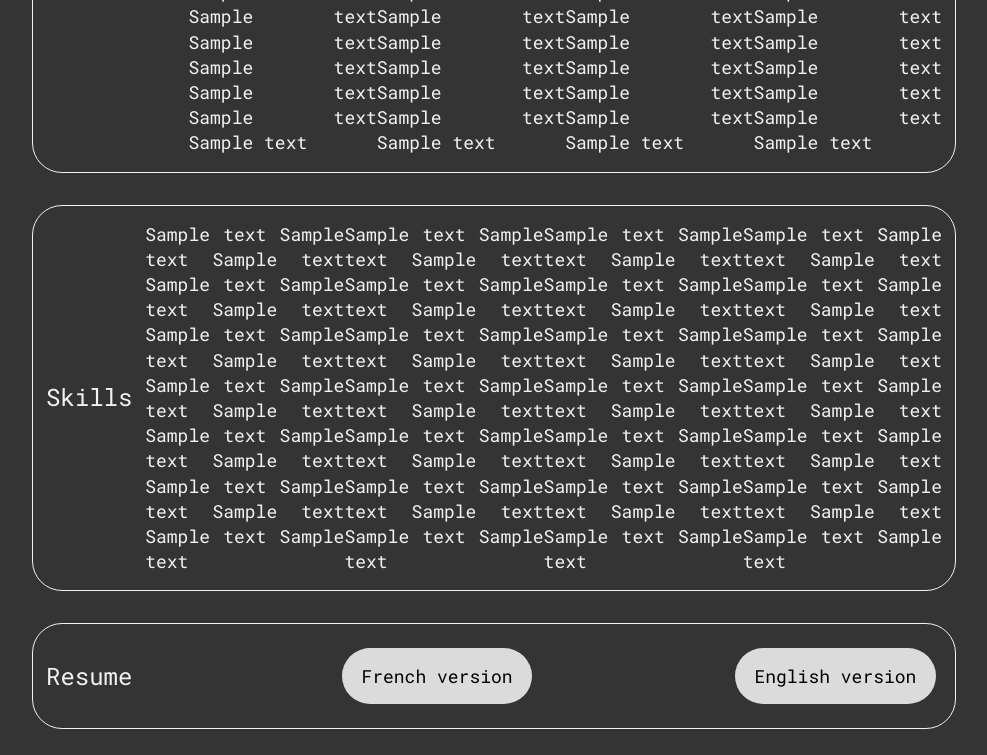
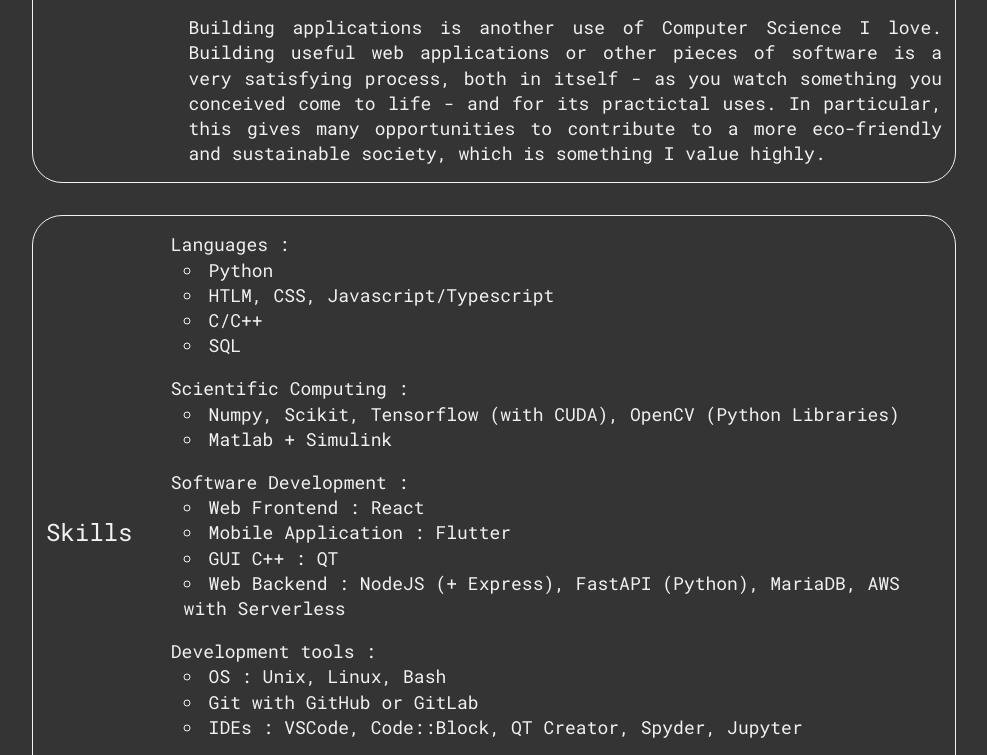
Before and after one commit to ITYL-dev/ITYL-dev.github.io, a website: page index.html in a window 1280 px wide. Shown: the part 883-1638 px from the top of the page, without its empty margins (146-1133 px from the left). Drawn offline with Linux system fonts and the light colour scheme.

Commit message:
index content

```diff
--- a/css/index.css
+++ b/css/index.css
@@ -14,6 +14,12 @@
 
 h2 {
 	font-size: x-large;
+	text-align: center;
+	line-height: 1.4em;
+}
+
+h3 {
+	font-size: large;
 	text-align: center;
 	line-height: 1.4em;
 }
@@ -47,6 +53,7 @@
 	margin-bottom: 15px;
 	margin-top: 15px;
 	width: 35vw;
+	backdrop-filter: blur(3px);
 }
 
 nav {
@@ -71,7 +78,7 @@
 	margin-left: auto;
 	margin-right: auto;
 	display: flex;
-	justify-content: space-evenly;
+	justify-content: space-between;
 	align-items: center;
 	flex-direction: column;
 }
@@ -90,8 +97,19 @@
 	padding-bottom: 2vh;
 }
 
+main > div > h2 + div {
+	display: flex;
+	justify-content: space-between;
+	align-items: start;
+	flex-direction: column;
+}
+
 main > div > h2 {
 	margin-right: 1vw;
+}
+
+main > div > h2 + div > h3 {
+	margin-left: 2vw;
 }
 
 button {
--- a/index.html
+++ b/index.html
@@ -22,24 +22,59 @@
         <img id="portrait" src="./assets/photo.png" alt="My face should be here ..." />
         <div id="presentation">
           <h1>Baptiste Grignon</h1>
-          <p>French engineering student at <a href="https://en.wikipedia.org/wiki/%C3%89cole_centrale_de_Lyon" target="_blank">Ecole Centrale de Lyon</a> with a passion for Computer Science.</p>
-          <p>Currently in a gap year, looking for internships opportunities abroad !</p>
+          <p>I'm a french engineering student at <a href="https://en.wikipedia.org/wiki/%C3%89cole_centrale_de_Lyon" target="_blank">Ecole Centrale de Lyon</a> with a passion for Computer Science.</p>
+          <p>I'm currently undertaking a gap year and I am looking for internships opportunities abroad !</p>
         </div>
         <img id="logo-centrale" src="./assets/logo_centrale_lyon.svg" alt="Logo of Ecole Centrale de Lyon ..." />
       </div>
       <div>
         <h2>Interests</h2>
-        <p>Sample text Sample text Sample text Sample text Sample text Sample text Sample text Sample text Sample text Sample text Sample text Sample text Sample text Sample text Sample text Sample text Sample text Sample text Sample text Sample text</p>
-        <p>Sample text Sample text Sample text Sample text Sample text Sample text Sample text Sample text Sample text Sample text Sample text Sample text Sample text Sample text Sample text Sample text Sample text Sample text Sample text Sample text</p>
-        <p>Sample text Sample text Sample text Sample text Sample text Sample text Sample text Sample text Sample text Sample text Sample text Sample text Sample text Sample text Sample text Sample text Sample text Sample text Sample text Sample text</p>
-        <p>Sample text Sample text Sample text Sample text Sample text Sample text Sample text Sample text Sample text Sample text Sample text Sample text Sample text Sample text Sample text Sample text Sample text Sample text Sample text Sample text</p>
+        <div>
+          <p>I pursued general engineering as a student because I am interested in multiple fields (Physic, Electronic, Mechanic, Electrical Engineering, Control Engineering...) and I could not really chose one at the time. However, I realised later that I was most passionnate about Programming which led me to pick a lot of Computer Science courses.</p>
+          <br>
+          <p>The combination of my diverse interests and educational background has led me to enjoy the most studying and experimenting in subjects requiring a blend of various fields such as Robotics and Simulation. The latter may be my favorite. Science is made of models and I find very exciting to build applications allowing practical uses of those models. For instance, I would be thrilled to contribute to a Physics Engine or a Game Engine.</p>
+          <br>
+          <p>Building applications is another use of Computer Science I love. Building useful web applications or other pieces of software is a very satisfying process, both in itself - as you watch something you conceived come to life - and for its practictal uses. In particular, this gives many opportunities to contribute to a more eco-friendly and sustainable society, which is something I value highly.</p>
+        </div>
       </div>
       <div>
         <h2>Skills</h2>
-        <p>Sample text Sample text Sample text Sample text Sample text Sample text Sample text Sample text Sample text Sample text Sample text Sample text Sample text Sample text Sample text Sample text Sample text Sample text Sample text Sample text</p>
-        <p>Sample text Sample text Sample text Sample text Sample text Sample text Sample text Sample text Sample text Sample text Sample text Sample text Sample text Sample text Sample text Sample text Sample text Sample text Sample text Sample text</p>
-        <p>Sample text Sample text Sample text Sample text Sample text Sample text Sample text Sample text Sample text Sample text Sample text Sample text Sample text Sample text Sample text Sample text Sample text Sample text Sample text Sample text</p>
-        <p>Sample text Sample text Sample text Sample text Sample text Sample text Sample text Sample text Sample text Sample text Sample text Sample text Sample text Sample text Sample text Sample text Sample text Sample text Sample text Sample text</p>
+        <div>
+          <h3>Languages :</h3>
+          <ul>
+            <li>Python</li>
+            <li>HTLM, CSS, Javascript/Typescript</li>
+            <li>C/C++</li>
+            <li>SQL</li>
+          </ul>
+          <br>
+          <h3>Scientific Computing :</h3>
+          <ul>
+            <li>Numpy, Scikit, Tensorflow (with CUDA), OpenCV (Python Libraries)</li>
+            <li>Matlab + Simulink</li>
+          </ul>
+          <br>
+          <h3>Software Development :</h3>
+          <ul>
+            <li>Web Frontend : React</li>
+            <li>Mobile Application : Flutter</li>
+            <li>GUI C++ : QT</li>
+            <li>Web Backend : NodeJS (+ Express), FastAPI (Python), MariaDB, AWS with Serverless</li>
+          </ul>
+          <br>
+          <h3>Development tools :</h3>
+          <ul>
+            <li>OS : Unix, Linux, Bash</li>
+            <li>Git with GitHub or GitLab</li>
+            <li>IDEs : VSCode, Code::Block, QT Creator, Spyder, Jupyter</li>
+          </ul>
+          <br>
+          <h3>Game Development (a purely personnal endeavor):</h3>
+          <ul>
+            <li>Programming: Unity and C#</li>
+            <li>Art: Blender and Photoshop</li>
+          </ul>
+        </div>
       </div>
       <div>
         <h2>Resume</h2>
```
